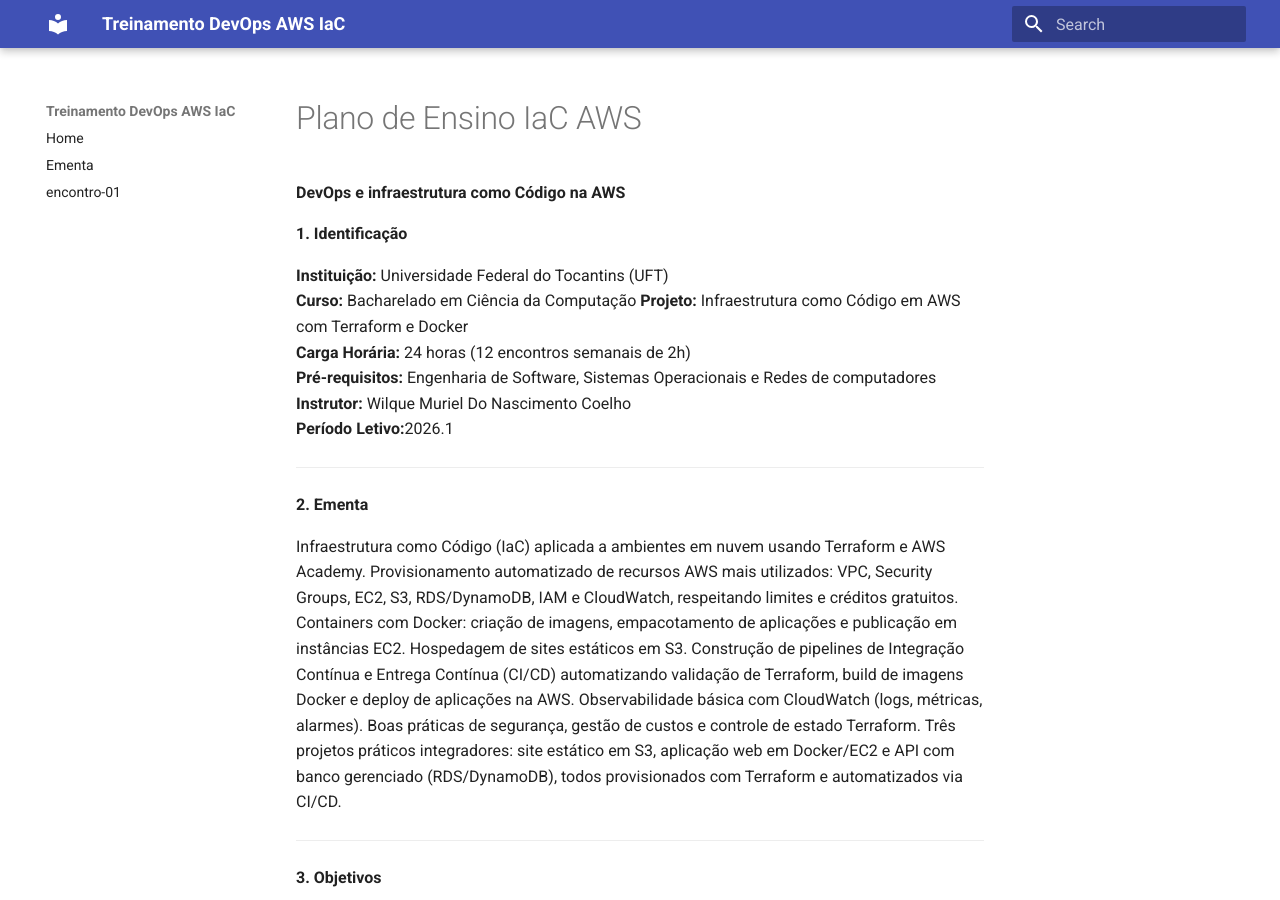
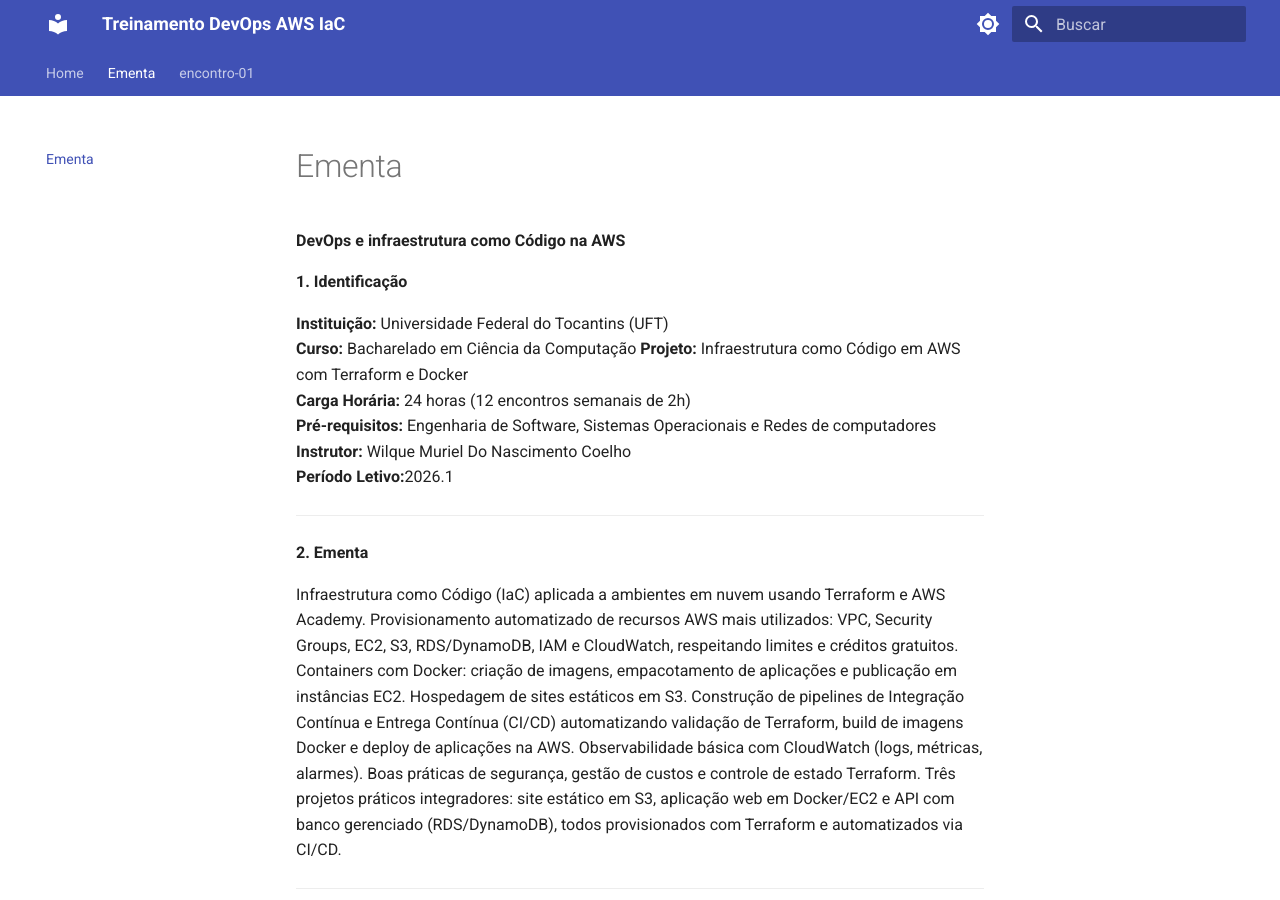
Before and after one commit to uiuqM/treinamento-devops-aws-iac-epic, an MkDocs documentation site: the page built from docs/plano-de-ensino.md, in a window 1280 px wide and 900 px high. Built offline with MkDocs 1.6.1 and Material for MkDocs 9.7.7, drawn with Linux system fonts in a browser that asks for light colours.

```diff
--- a/mkdocs.yml
+++ b/mkdocs.yml
@@ -5,8 +5,47 @@ site_url: https://uiuqm.github.io/treinamento-devops-aws-iac-epic
 
 theme:
   name: material
+  language: pt
+  palette:
+    - scheme: default
+      primary: indigo
+      accent: indigo
+      toggle:
+        icon: material/brightness-7
+        name: Switch to dark mode
+    - scheme: slate
+      primary: indigo
+      accent: indigo
+      toggle:
+        icon: material/brightness-4
+        name: Switch to light mode
+  features:
+    - navigation.tabs
+    - navigation.sections
+    - navigation.top
+    - search.suggest
+    - search.highlight
+    - content.code.copy
+
+plugins:
+  - search
+
+markdown_extensions:
+  - admonition
+  - pymdownx.details
+  - pymdownx.superfences
+  - pymdownx.highlight:
+      anchor_linenums: true
+  - pymdownx.inlinehilite
+  - pymdownx.snippets
+  - pymdownx.tabbed:
+      alternate_style: true
+  - tables
+  - toc:
+      permalink: true
+
 
 nav:
   - Home: apresentacao.md
-  - Ementa: Plano de Ensino Iac AWS.md
+  - Ementa: plano-de-ensino.md
   - encontro-01: encontro-01.md
```
Also changed, not shown: docs/plano-de-ensino.md (renamed from docs/Plano de Ensino IaC AWS.md).
